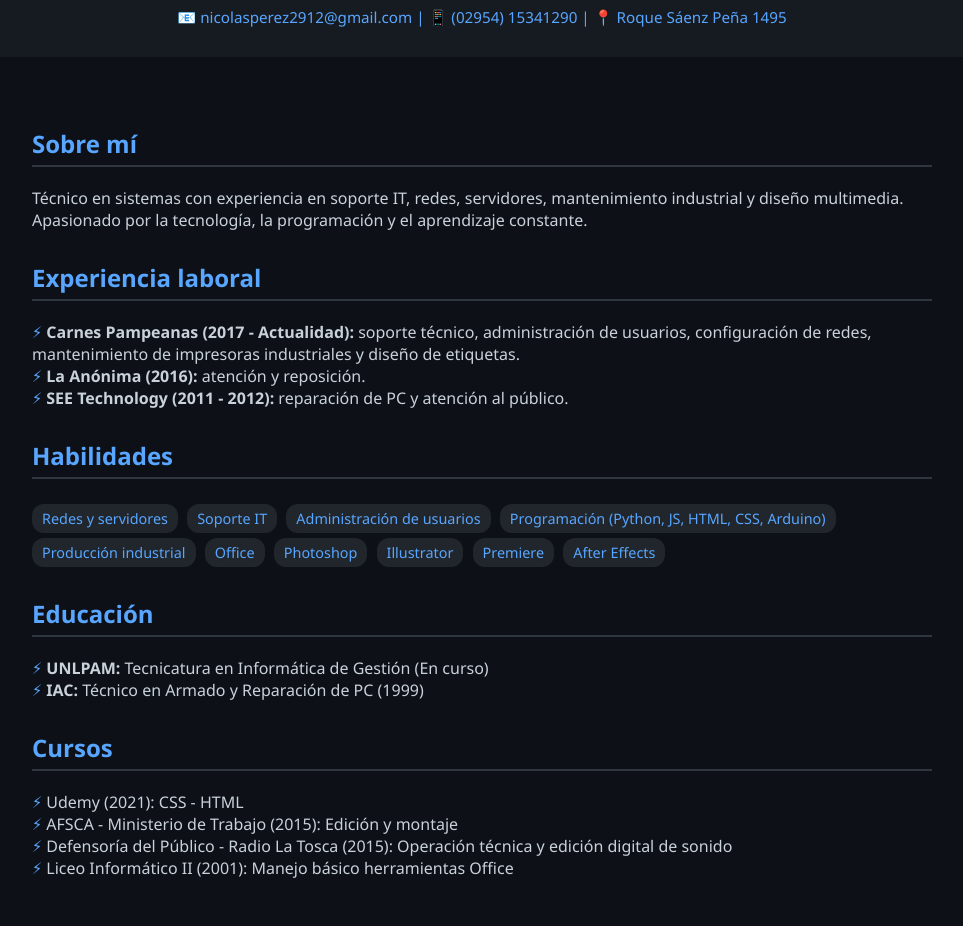
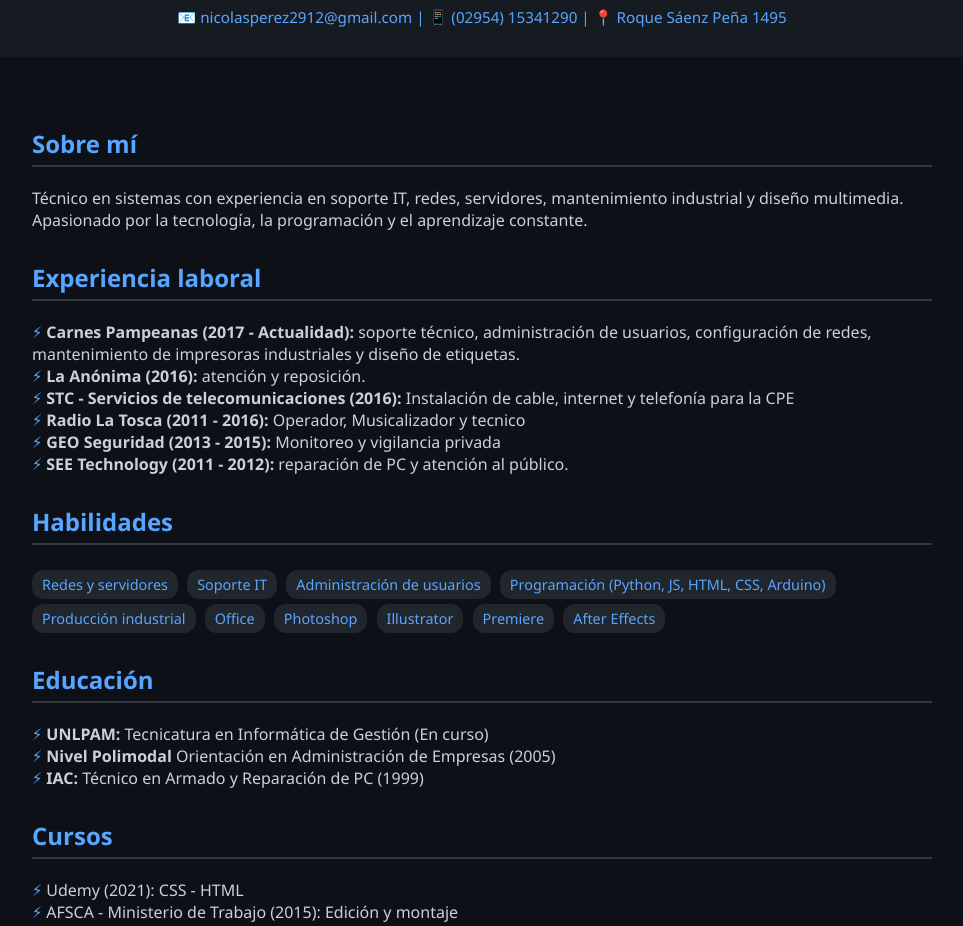
Before and after one commit to NicolasRasse/CV, a plain HTML site: page index.html in a window 1280 px wide. Shown: the part 117-1043 px from the top of the page, without its empty margins (158-1121 px from the left). Drawn offline with Linux system fonts and the light colour scheme.

Commit message:
Update index.html

```diff
--- a/index.html
+++ b/index.html
@@ -89,7 +89,10 @@
       <ul>
         <li><b>Carnes Pampeanas (2017 - Actualidad):</b> soporte técnico, administración de usuarios, configuración de redes, mantenimiento de impresoras industriales y diseño de etiquetas.</li>
         <li><b>La Anónima (2016):</b> atención y reposición.</li>
-        <li><b>SEE Technology (2011 - 2012):</b> reparación de PC y atención al público.</li>
+        <li><b>STC - Servicios de telecomunicaciones (2016):</b> Instalación de cable, internet y telefonía para la CPE </li>
+        <li><b>Radio La Tosca (2011 - 2016):</b> Operador, Musicalizador y tecnico </li>
+        <li><b>GEO Seguridad (2013 - 2015):</b> Monitoreo y vigilancia privada </li>
+        <li><b>SEE Technology (2011 - 2012):</b> reparación de PC y atención al público. </li>
       </ul>
     </div>
 
@@ -111,6 +114,7 @@
       <h2>Educación</h2>
       <ul>
         <li><b>UNLPAM:</b> Tecnicatura en Informática de Gestión (En curso)</li>
+        <li><b>Nivel Polimodal</b> Orientación en Administración de Empresas (2005)</li>
         <li><b>IAC:</b> Técnico en Armado y Reparación de PC (1999)</li>
       </ul>
     </div>
```
